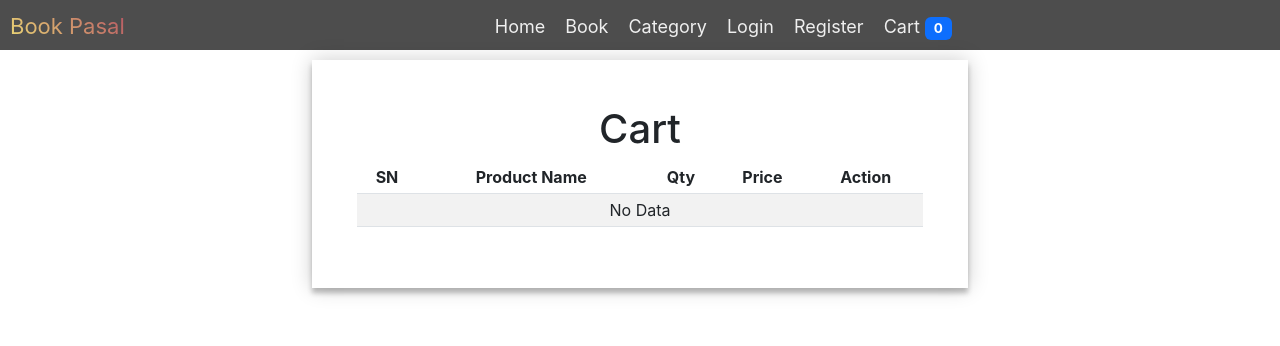
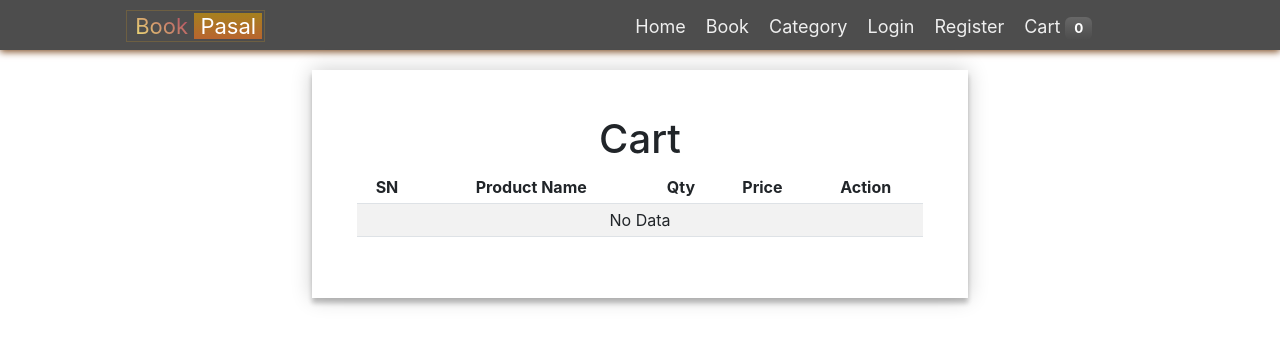
Before and after one commit to nabin-bh/golang, a React (Create React App) app in the folder frontend/: page /cart in a window 1280 px wide. Shown: the top 346 px of the page. Built offline with nearby package versions, Linux system fonts and the light colour scheme.

Commit message:
feat: animate cart count

```diff
--- a/frontend/src/App.css
+++ b/frontend/src/App.css
@@ -47,10 +47,13 @@
 
 .nav {
   height: 50px;
-  width: 100%;
-  background-color: #4d4d4d;
-  position: relative;
-  margin-bottom: 10px;
+    width: 100%;
+    background-color: #4d4d4d;
+    position: fixed;
+    margin-bottom: 8px;
+    top: 0;
+    z-index: 1;
+    box-shadow: 0px 2px 7px #82532b;
 }
 
 .nav > .nav-header {
@@ -61,7 +64,7 @@
   display: inline-block;
   font-size: 22px;
   color: #fff;
-  padding: 10px 10px 10px 10px;
+  padding: 10px 10px 10px 126px;
 }
 
 .nav > .nav-btn {
@@ -545,3 +548,30 @@
   text-align: center;
   box-shadow: 0 0 20px 0 rgba(0, 0, 0, 0.2), 0 5px 5px 0 rgba(0, 0, 0, 0.24);
 }
+
+.container {
+  margin-top: 70px;
+}
+
+.logo-name{
+  border: 1px solid #ffb1132e;
+    padding: 2px;
+}
+
+.logo-pasal{
+  background: linear-gradient(#d89e04a3, #fa731c9e);
+}
+
+.bounce{
+  /* font-size: 0.85em; */
+  background: linear-gradient(#d89e04a3, #fa731c9e) !important;
+  transition: 1s;
+}
+
+/* .bounce::after{
+  font-size: 1em;
+  transition: 0.3s;
+} */
+.bg-gradient{
+  background: linear-gradient(#d8cd04a3, #e760079e) ;
+}
--- a/frontend/src/home/Home.js
+++ b/frontend/src/home/Home.js
@@ -72,7 +72,7 @@ function Home( {setCartP, ...props} ) {
 
                                     <div className="d-grid gap-2 my-4">
 
-                                        <a href="#" data-info={`${index}`} onClick={addToCart} className="btn btn-warning bold-btn">add to cart</a>
+                                        <button  data-info={`${index}`} onClick={addToCart} className="btn btn-warning bold-btn">add to cart</button>
 
                                     </div>
                                     <div className="clearfix mb-1">
--- a/frontend/src/shared/Navbar.js
+++ b/frontend/src/shared/Navbar.js
@@ -1,13 +1,24 @@
-import {useState} from "react";
+import {useEffect, useState} from "react";
 import { Link } from "react-router-dom";
 
 export default function Navbar(props) {
+    const [animate, setAnimate] = useState(false)
+
+    useEffect(() => {
+        setAnimate(true)
+        setTimeout(() => {
+            setAnimate(false)
+        }, 1000)
+    },[props.cart]) // <-- here put the parameter to listen
+
     return (
         <div className="nav">
             <input type="checkbox" id="nav-check"/>
             <div className="nav-header">
-                <div className="nav-title gradient-text">
-                Book Pasal
+                <div className="nav-title ">
+                    <span className="logo-name">
+                    <span className="logo-book gradient-text">&nbsp;Book</span> <span className="logo-pasal">&nbsp;Pasal&nbsp; </span>
+                    </span>
                 </div>
             </div>
 
@@ -26,7 +37,7 @@ export default function Navbar(props) {
                 <Link to="/login">Login</Link>
                 <Link to="/register">Register</Link>
 
-                <Link to="/cart" className="float-end">Cart <span className="badge bg-primary">{props.cart.length}</span></Link>
+                <Link to="/cart" className="float-end">Cart <span className={`badge bg-gradient ${animate ? 'bounce' : ''} `}>{props.cart.length}</span></Link>
             </div>
         </div>
     )
```
Also changed, not shown: 1 other file (tests, documents, lock files or other folders).
